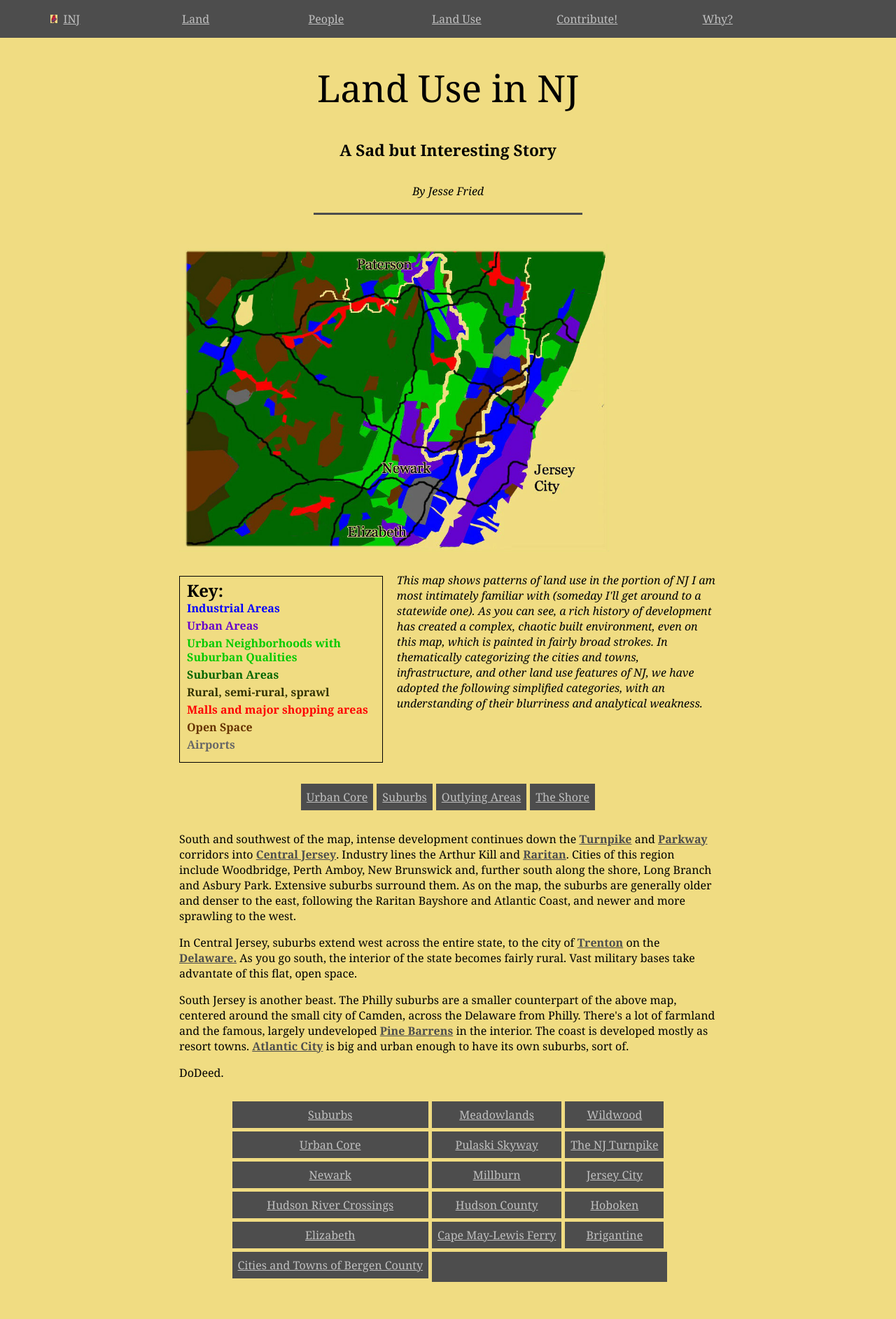
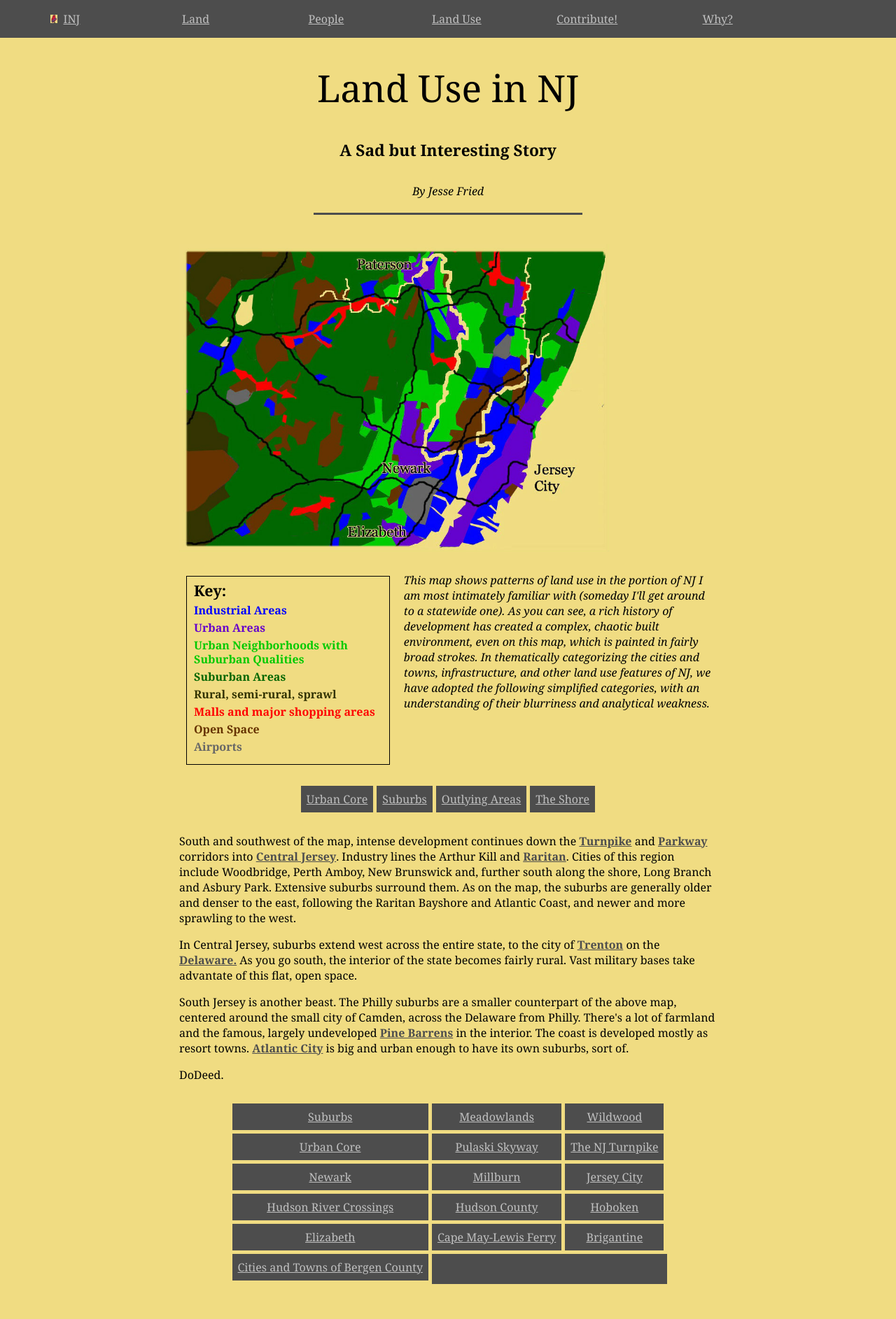
Before and after one commit to jonfried/oakafee.github.io, a Jekyll site: the page built from land-use.html, in a window 1280 px wide. Shown: the whole page at 70% size. Built offline with Jekyll 4.4.1, drawn with Linux system fonts in a browser that asks for light colours.

Commit message:
Update style.css

```diff
--- a/styles/style.css
+++ b/styles/style.css
@@ -153,7 +153,7 @@ div.map-key {
      min-width: 125px;
      float: left;
 	text-align: left;
-     margin: 5px 20px 0 0;
+     margin: 5px 20px 0 10px;
      font-size: 12pt;
      line-height: 125%;
 }
@@ -163,10 +163,10 @@ p.key {
      font-weight: bold;
 }
 p.key-title {
-     margin: 0 0 5px 0;
+     margin: 0 0 8px 0;
      padding: 0;
      font-weight: bold;
-     font-size: 18pt;
+     font-size: 16pt;
 }
 div.heading-container {
         width: 80%;
```
